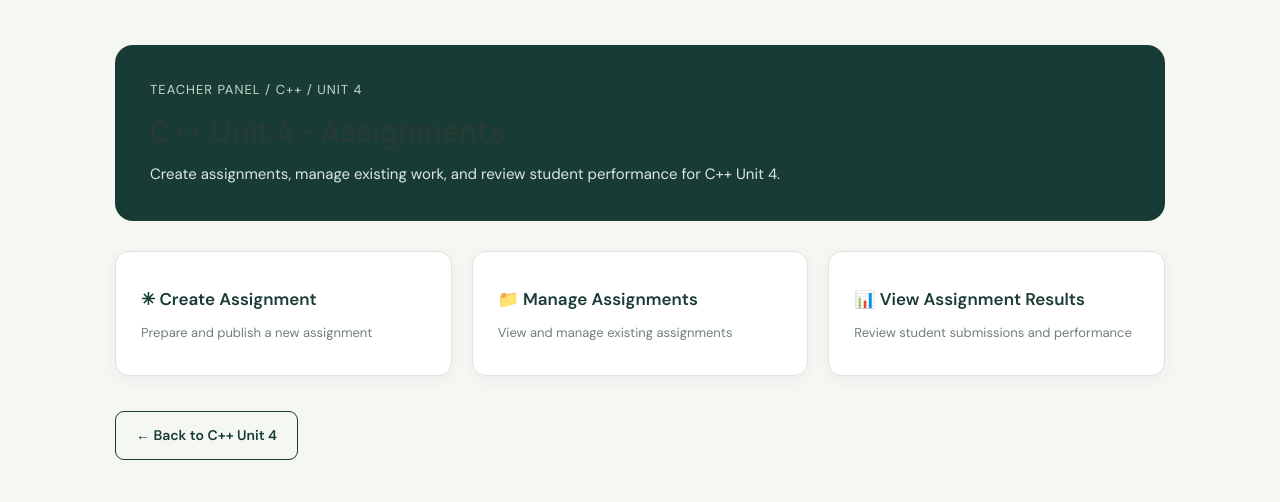
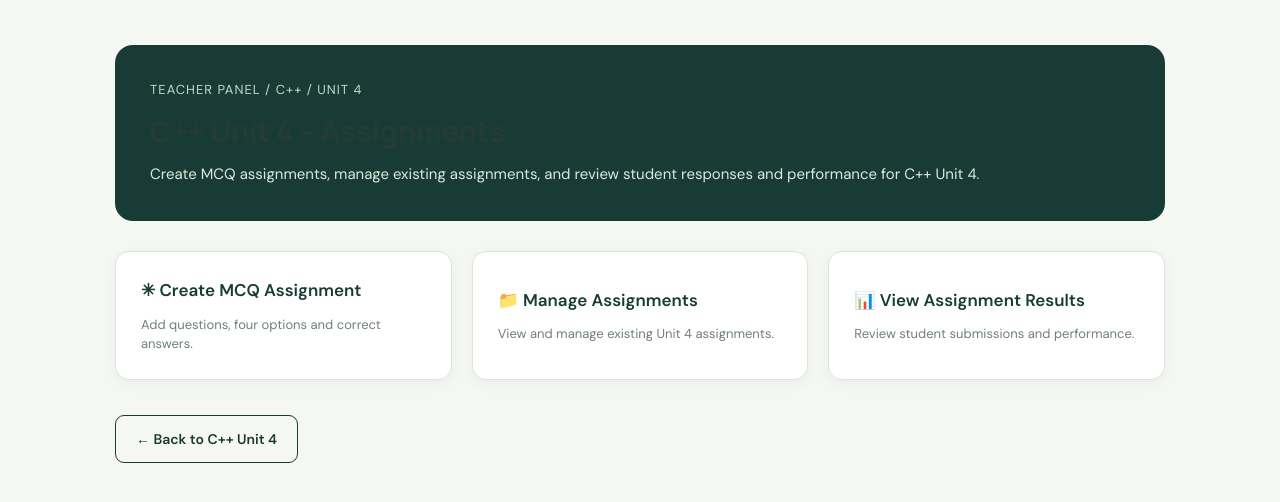
Before and after one commit to meghant980/FUSION-Learning-Platform, a React (Create React App) app in the folder fusion-frontend/: page /teacher/cpp/unit4/assignments in a window 1280 px wide. Shown: the top 502 px of the page. Built offline with nearby package versions, Linux system fonts and the light colour scheme; no server answers.

Commit message:
Revise assignment descriptions and button labels
Updated text for clarity and specificity regarding assignments.

```diff
--- a/fusion-frontend/src/pages/TeacherCppUnit4Assignment.js
+++ b/fusion-frontend/src/pages/TeacherCppUnit4Assignment.js
@@ -1,3 +1,4 @@
+
 import React from "react";
 import { useNavigate } from "react-router-dom";
 
@@ -80,30 +81,34 @@ export default function TeacherCppUnit4Assignment() {
     <div style={styles.page}>
       <div style={styles.container}>
         <div style={styles.header}>
-          <div style={styles.eyebrow}>TEACHER PANEL / C++ / UNIT 4</div>
+          <div style={styles.eyebrow}>
+            TEACHER PANEL / C++ / UNIT 4
+          </div>
 
           <h1 style={styles.title}>C++ Unit 4 – Assignments</h1>
 
           <p style={styles.description}>
-            Create assignments, manage existing work, and review student
-            performance for C++ Unit 4.
+            Create MCQ assignments, manage existing assignments,
+            and review student responses and performance for C++ Unit 4.
           </p>
         </div>
 
         <div style={styles.grid}>
           <button
+            type="button"
             style={styles.button}
             onClick={() =>
               navigate("/teacher/create-assignment?unit=4&subject=cpp")
             }
           >
-            ✳ Create Assignment
+            ✳ Create MCQ Assignment
             <span style={styles.buttonText}>
-              Prepare and publish a new assignment
+              Add questions, four options and correct answers.
             </span>
           </button>
 
           <button
+            type="button"
             style={styles.button}
             onClick={() =>
               navigate("/teacher/cpp/unit4/assignment-manage?unit=4")
@@ -111,22 +116,24 @@ export default function TeacherCppUnit4Assignment() {
           >
             📁 Manage Assignments
             <span style={styles.buttonText}>
-              View and manage existing assignments
+              View and manage existing Unit 4 assignments.
             </span>
           </button>
 
           <button
+            type="button"
             style={styles.button}
             onClick={() => navigate("/teacher/cpp/unit4/results")}
           >
             📊 View Assignment Results
             <span style={styles.buttonText}>
-              Review student submissions and performance
+              Review student submissions and performance.
             </span>
           </button>
         </div>
 
         <button
+          type="button"
           style={styles.back}
           onClick={() => navigate("/teacher/cpp/unit4")}
         >
```
